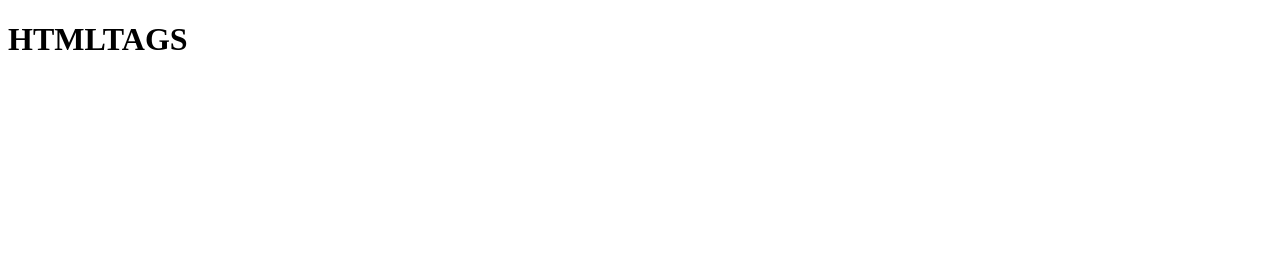
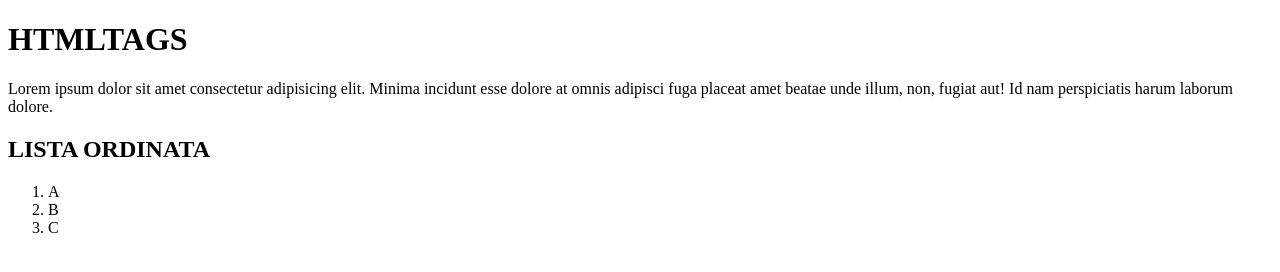
Before and after one commit to comemaino/class62-html-tags, a plain HTML site: page index.html in a window 1280 px wide. Drawn offline with Linux system fonts and the light colour scheme.

Commit message:
titles and ol

```diff
--- a/index.html
+++ b/index.html
@@ -7,6 +7,21 @@
     <title>Html tags</title>
 </head>
 <body>
+    <!-- tags titles -->
     <h1>HTMLTAGS</h1>
+    <!-- /tags titles -->
+
+    <!-- paragrafo -->
+    <p>Lorem ipsum dolor sit amet consectetur adipisicing elit. Minima incidunt esse dolore at omnis adipisci fuga placeat amet beatae unde illum, non, fugiat aut! Id nam perspiciatis harum laborum dolore.</p>
+    <!-- /paragrafo -->
+
+    <!-- lista ordinata -->
+    <h2>LISTA ORDINATA</h2>
+    <ol>
+        <li>A</li>
+        <li>B</li>
+        <li>C</li>
+    </ol>
+    <!-- /lista ordinata -->
 </body>
 </html>
```
